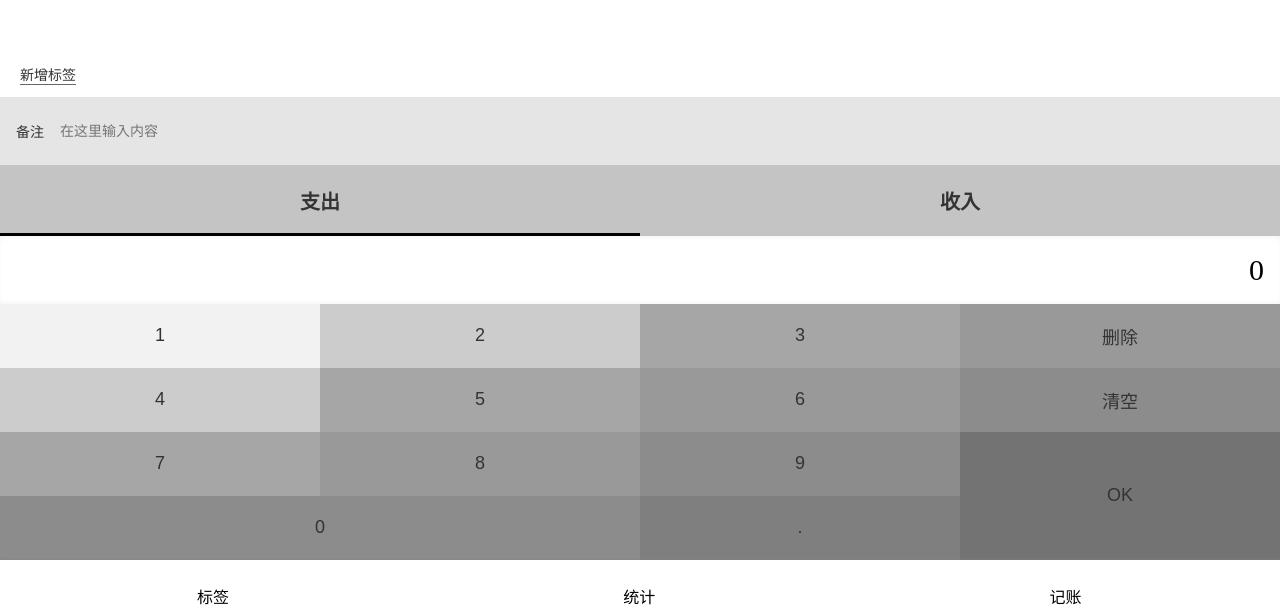
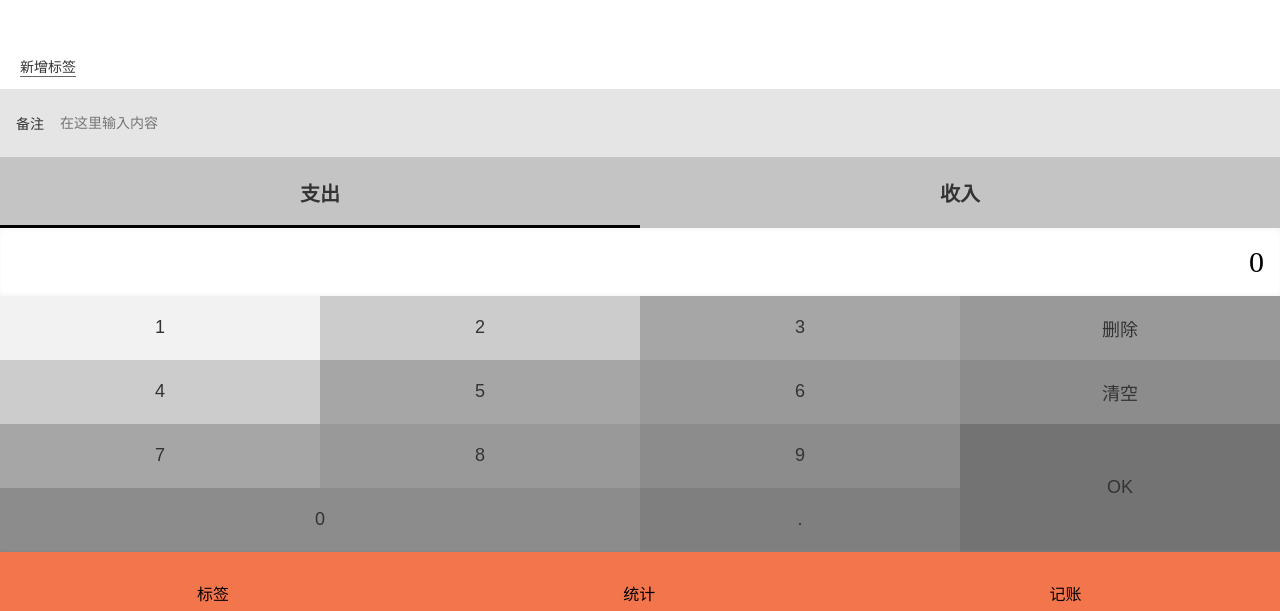
Before and after one commit to znzaznz/react-monery, a React app: page /#/money in a window 1280 px wide. Shown: the part 189-800 px from the top of the page. Built offline with nearby package versions, Linux system fonts and the light colour scheme.

Commit message:
初步完成了配色

```diff
--- a/src/App.scss
+++ b/src/App.scss
@@ -5,7 +5,7 @@
   justify-content: space-between;
   main{
     height: 100%;
-    background-color: #E5e5e5;
+    background-color: #f8f6f6;
     position: relative;
     .account{
       width: 50px;
--- a/src/component/Nav/index.scss
+++ b/src/component/Nav/index.scss
@@ -1,7 +1,8 @@
 .Nav{
   box-shadow: 0 0 3px 0 gray;
   position: relative;
-
+  background-color: #f3754c;
+  padding: 5px 0 3px;
   ul{
     display: flex;
     li{
--- a/src/component/NavLi/index.scss
+++ b/src/component/NavLi/index.scss
@@ -8,9 +8,9 @@
   line-height: 1.2;
   color: black;
   &.selected{
-    color: red;
+    color: #20a8de;
     svg{
-      fill: red;
+      fill: #20a8de;
     }
   }
 }
```
